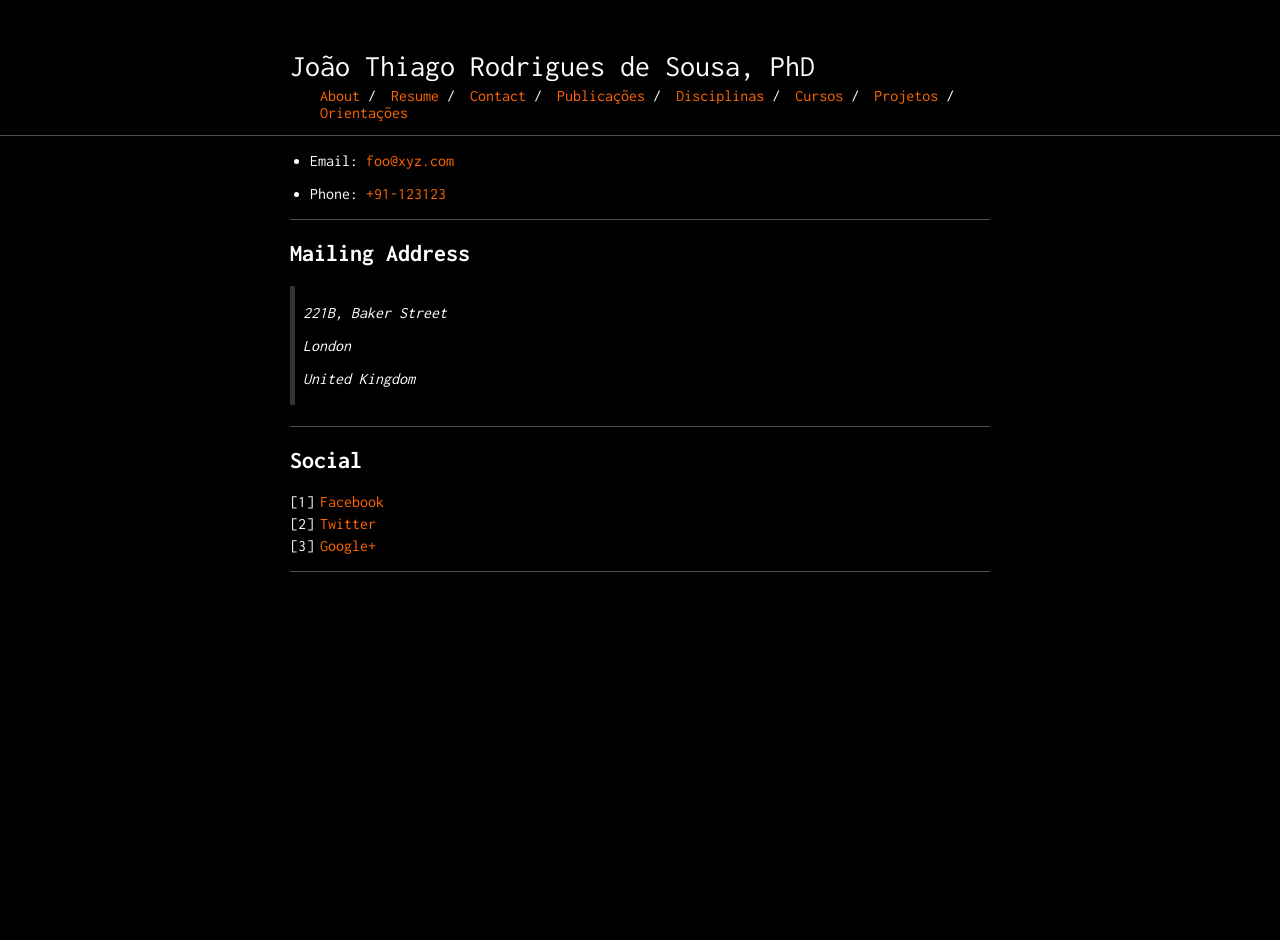
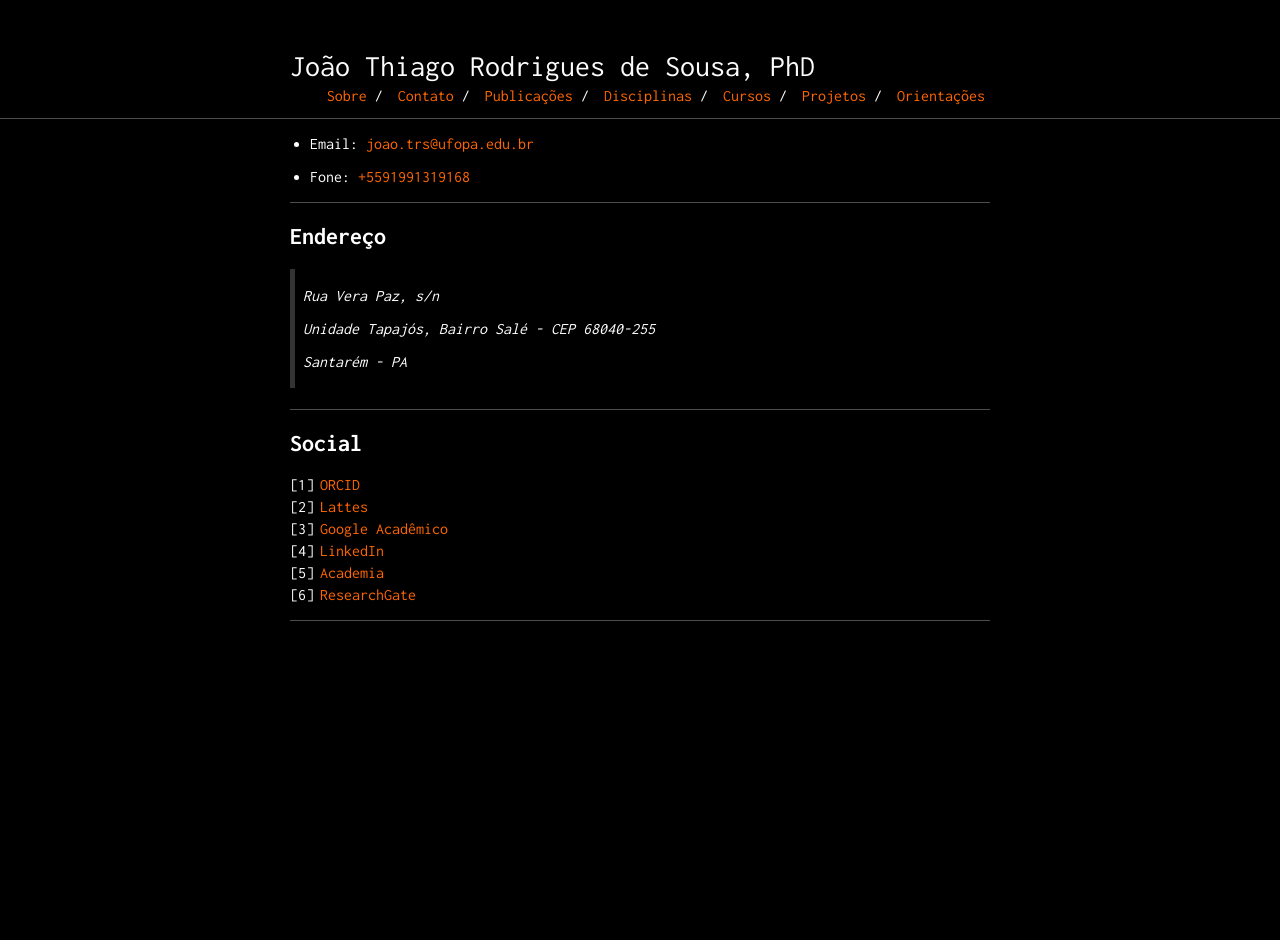
Before and after one commit to joaothiagors/joaothiagors.github.io, a Jekyll site: the page built from contact.md, in a window 1280 px wide. Built offline with Jekyll 4.4.1, drawn with Linux system fonts in a browser that asks for light colours.

Commit message:
Editing page informations and change structure

```diff
--- a/_config.yml
+++ b/_config.yml
@@ -17,19 +17,17 @@ sass:
     sass_dir: _sass
 
 nav:
- - name: "About"
-   link: "index.md"
- - name: "Resume"
-   link: "resume.pdf"
- - name: "Contact"
+ - name: "Sobre"
+   link: "about.md"
+ - name: "Contato"
    link: "contact"
  - name: "Publicações"
-   link: ""
+   link: "publication.md"
  - name: "Disciplinas"
-   link: ""
+   link: "courses.md"
  - name: "Cursos"
-   link: ""
+   link: "conferences.md"
  - name: "Projetos"
-   link: ""
+   link: "projects.md"
  - name: "Orientações"
-   link: ""
+   link: "advices.md"
--- a/contact.md
+++ b/contact.md
@@ -3,24 +3,27 @@ layout: default
 is_contact: true
 ---
 
-* Email: [foo@xyz.com](mailto:foo@xyz.com)
+* Email: [joao.trs@ufopa.edu.br](mailto:joao.trs@ufopa.edu.br)
 
-* Phone: [+91-123123](tel:+91-123123)
+* Fone: [+5591991319168](tel:+55 91 99131-9168)
 
 ---
 
-## Mailing Address
+## Endereço
 
-> 221B, Baker Street
+> Rua Vera Paz, s/n
 >
-> London
+> Unidade Tapajós, Bairro Salé - CEP 68040-255
 >
-> United Kingdom
+> Santarém - PA
 
 ---
 
 ## Social
 
-1. [Facebook](#)
-2. [Twitter](#)
-3. [Google+](#)
+1. [ORCID](#)
+2. [Lattes](#)
+3. [Google Acadêmico](#)
+4. [LinkedIn](#)
+5. [Academia](#)
+6. [ResearchGate](#)
```
Also changed, not shown: about.md (added, +67 -0 lines), advices.md (added, +7 -0 lines), conferences.md (added, +7 -0 lines), courses.md (added, +7 -0 lines), index.md (+1 -59 lines), projects.md (added, +7 -0 lines), publications.md (added, +7 -0 lines), sherlock.jpg (deleted), 1 other file.
